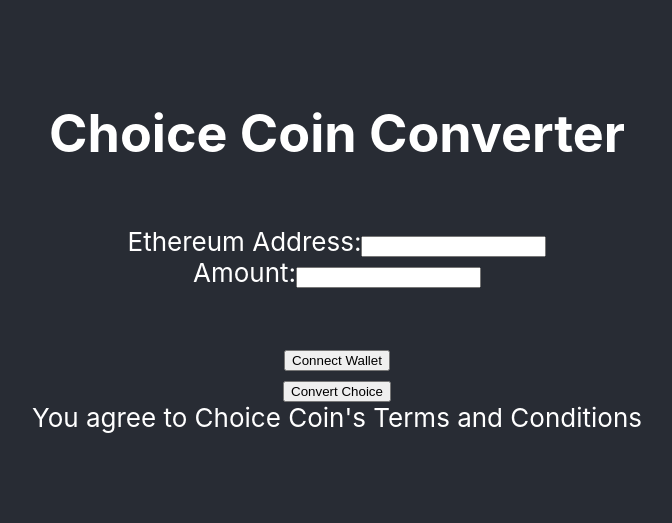
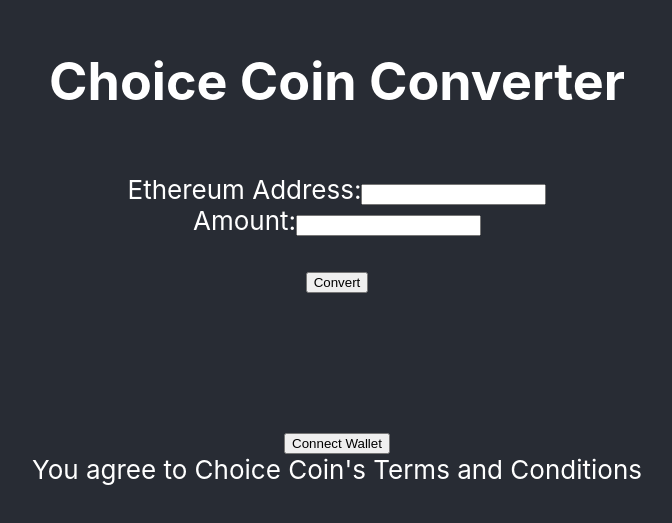
Before and after one commit to ChoiceCoin/converter, a React (Create React App) app in the folder MinConv/: page / in a window 1280 px wide. Shown: the part 137-660 px from the top of the page, without its empty margins (303-975 px from the left). Built offline with nearby package versions, Linux system fonts and the light colour scheme; what @perawallet/connect would draw is missing.

Commit message:
Update App.js

```diff
--- a/MinConv/src/App.js
+++ b/MinConv/src/App.js
@@ -5,23 +5,19 @@
 
 const perawallet = new PeraWalletConnect()
 
-// Smart Contract
-   // Algorand Network Connection
- const algod_token = {
-    'X-API-Key': ''
+
+function SmartButton() {
+  const recieverAddress = () => {
+    console.log("Transaction Sending.")
+    const recieverValue = document.getElementById('reciever').value
+    document.getElementById('message0').textContent = "Sending to "+recieverValue;
+    const amountValue = document.getElementById('amount').value
+    document.getElementById('message1').textContent = "Amount to send"+amountValue;
   }
-  const algod_address = '';
-  const headers = '';
-  const ASSET_ID = 297995609;
-  //const algodClient = new algosdk.Algodv2(algod_token, algod_address, headers);
-  const serviceAddress = ''
-
-  // Contract
-  const contract = () => {
-    console.log('Converter')
-  }
-
-
+  return (
+    <button id='button' onClick={recieverAddress}>Convert</button>
+  )
+}
 
 // Wallet Connect
 async function walletConnect() {
@@ -42,22 +38,24 @@
         <p>
           <div>
             Ethereum Address:
-            <input type="text" name="name" />
+            <input id="reciever" type="text"/>
           </div>
           <div>
             Amount:
-            <input type="text" name="name" />
+            <input id="amount" type="text"/>
           </div>
         </p>
+          <div>
+            <SmartButton />
+          </div>
+        <p id="message0"></p>
+        <p id="message1"></p>
         <p>
           <div>
-          <button onClick={walletConnect}>Connect Wallet</button>
+            <button onClick={walletConnect}>Connect Wallet</button>
           </div>
           <div>
-          <button onClick={contract}>Convert Choice</button>
-          </div>
-          <div>
-          You agree to Choice Coin's Terms and Conditions
+            You agree to Choice Coin's Terms and Conditions
           </div>
         </p>
 
```
